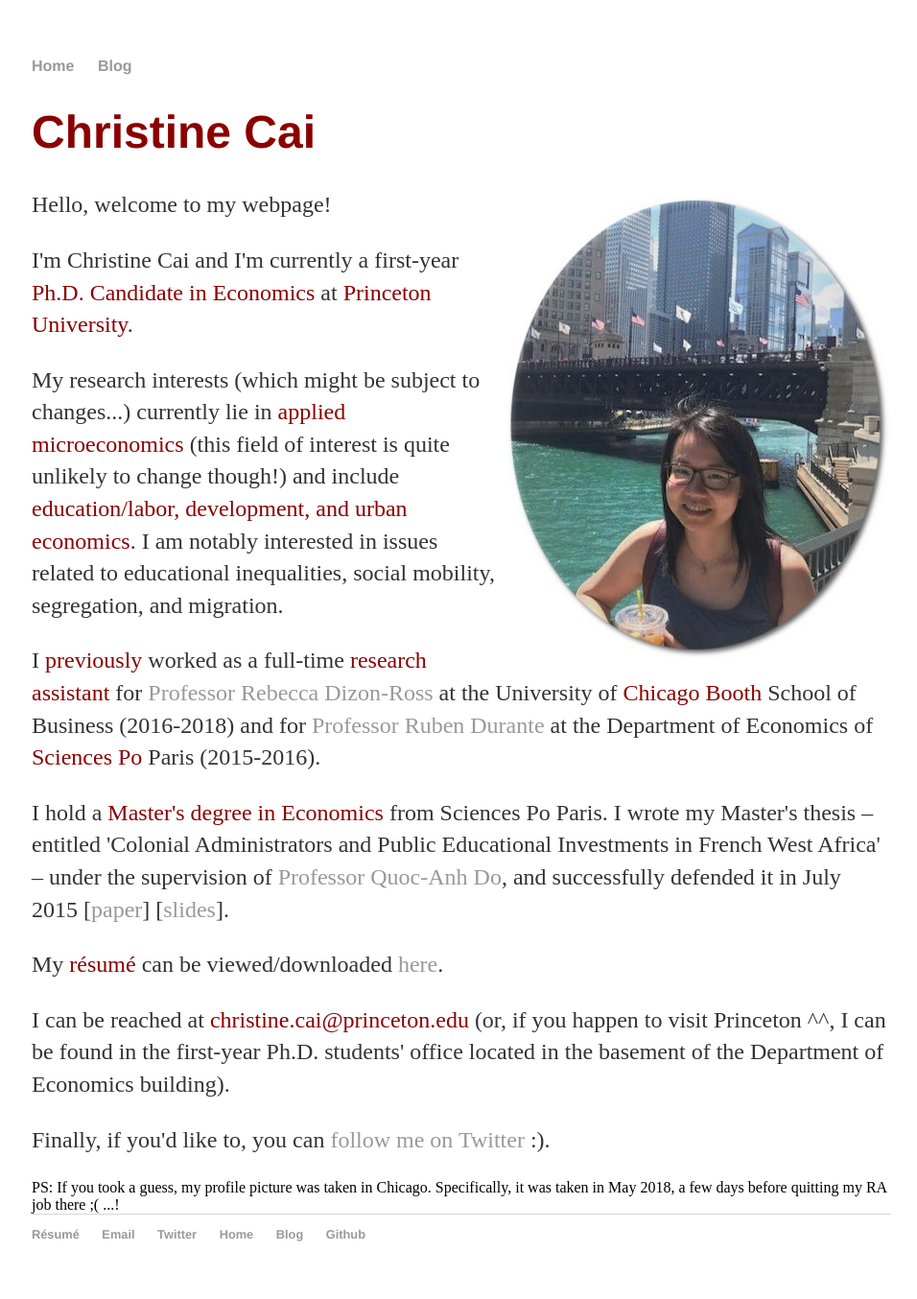
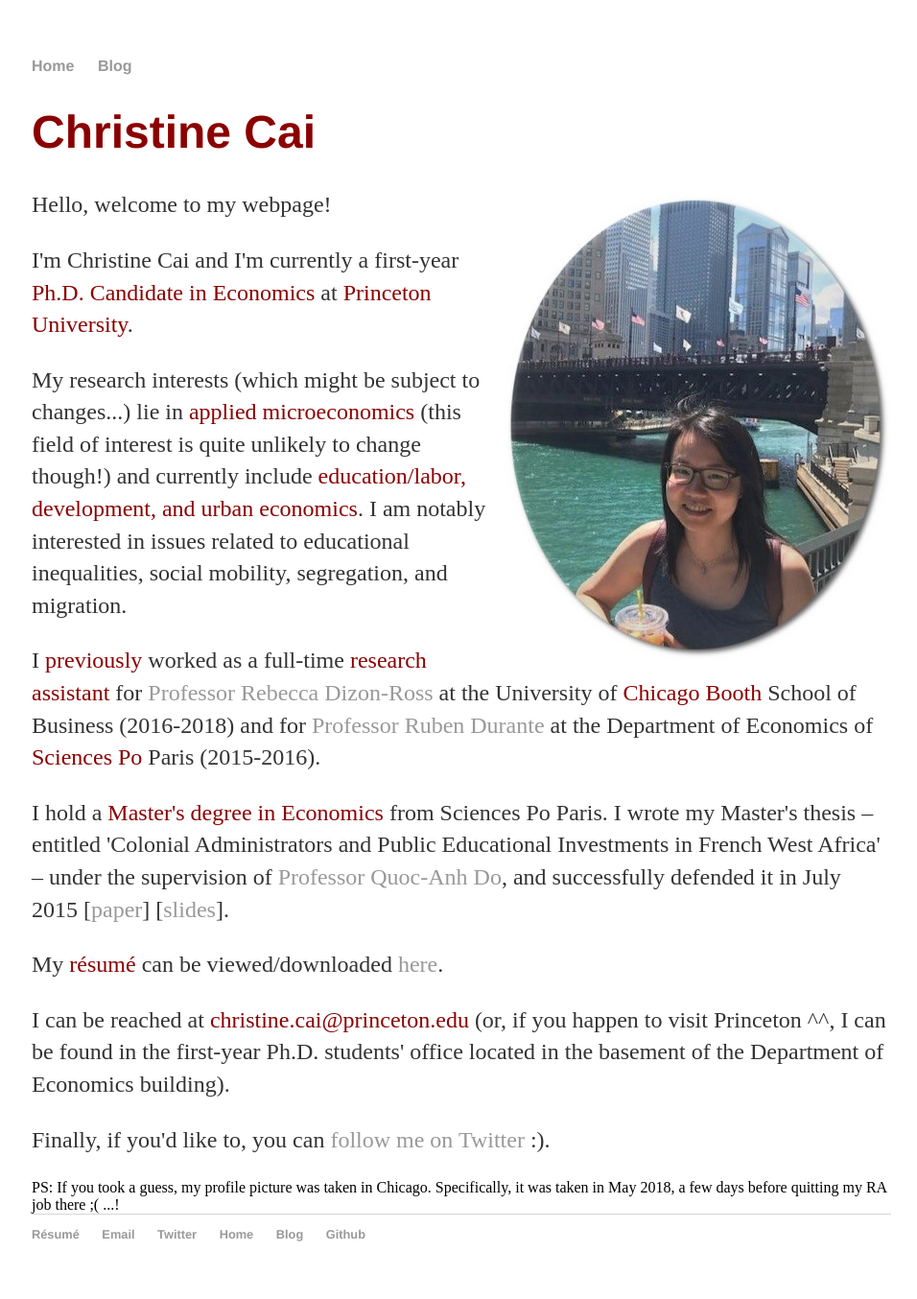
Before and after one commit to christinecai/christinecai.github.io, a Jekyll site: the page built from index.html, in a window 1280 px wide. Shown: the whole page at 96% size, without its empty margins (159-1115 px from the left). Built offline with Jekyll 4.4.1, drawn with Linux system fonts in a browser that asks for light colours.

Commit message:
Update index.html

```diff
--- a/index.html
+++ b/index.html
@@ -15,8 +15,8 @@ title: Christine Cai
 
 	<p>I'm Christine Cai and I'm currently a first-year <font color="darkred">Ph.D. Candidate in Economics</font> at <font color="darkred">Princeton University</font>.</p>
 
-		<p>My research interests (which might be subject to changes...) currently lie in <font color="darkred">applied microeconomics</font> (this field of interest is quite unlikely to change though!)
-			and include <font color="darkred">education/labor, development, and urban economics</font>.
+		<p>My research interests (which might be subject to changes...) lie in <font color="darkred">applied microeconomics</font> (this field of interest is quite unlikely to change though!)
+			and currently include <font color="darkred">education/labor, development, and urban economics</font>.
 			I am notably interested in issues related to educational inequalities, social mobility, segregation, and migration.</p>
 
 <p>I <font color="darkred">previously</font> worked as a full-time <font color="darkred">research assistant</font> for
```
